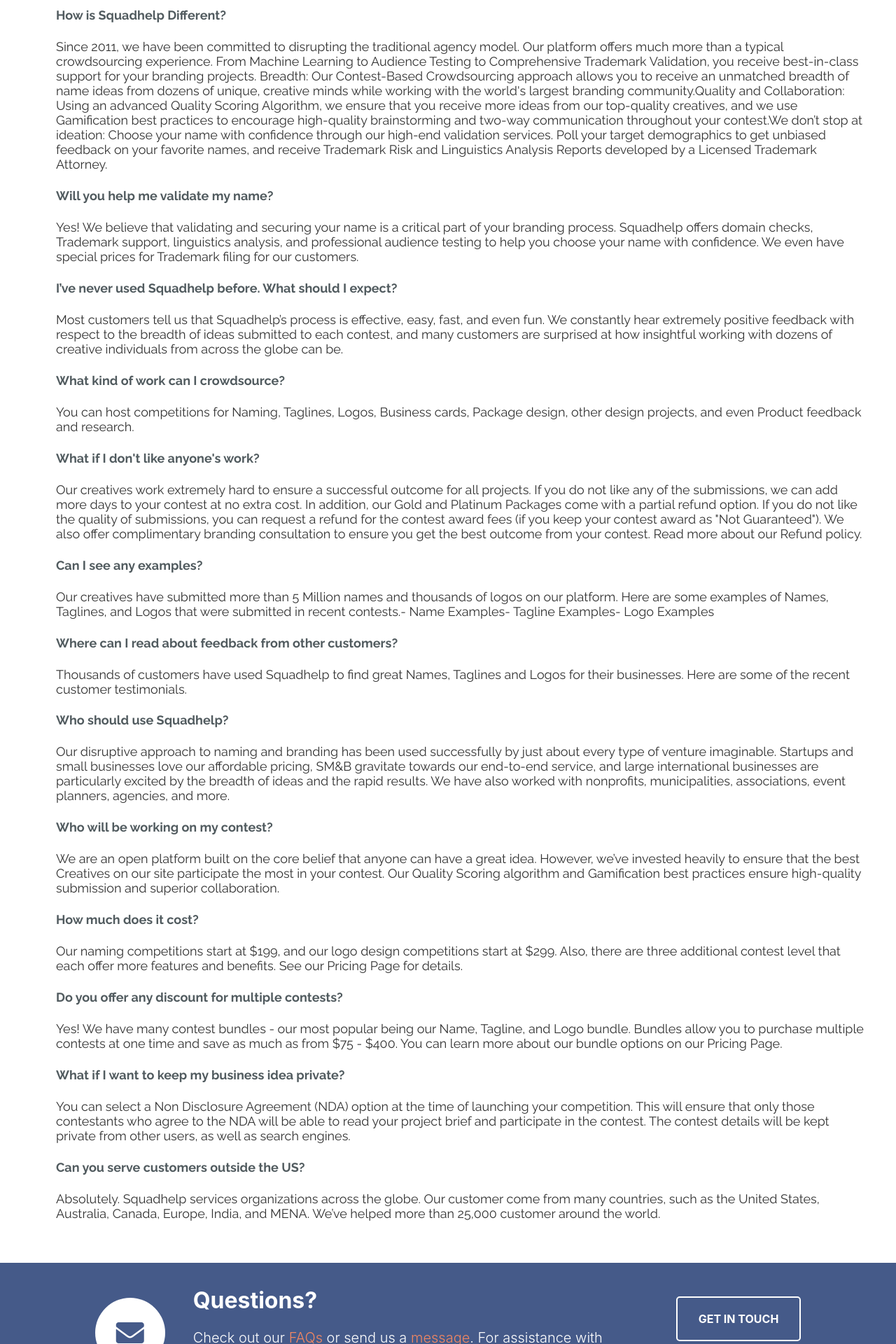
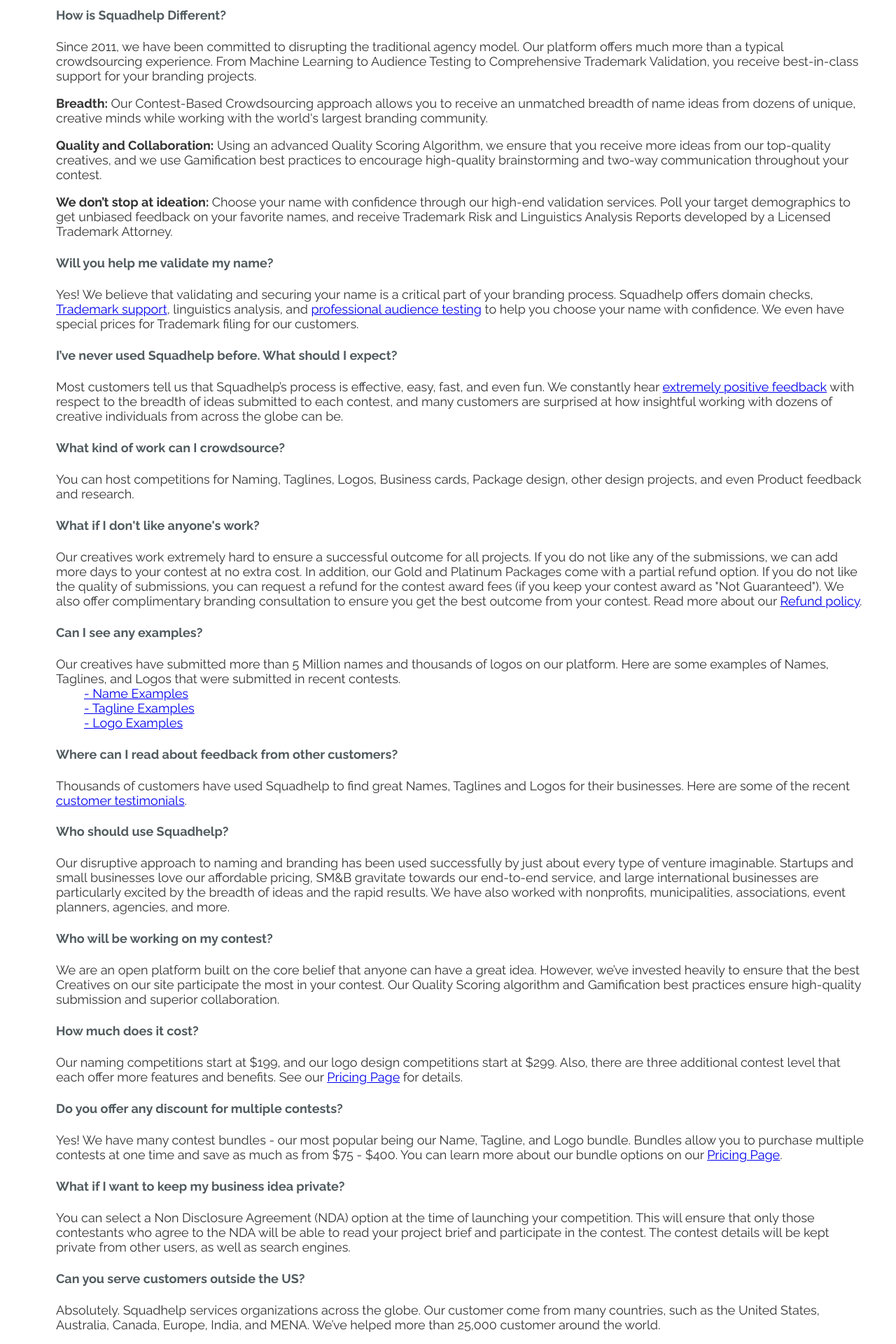
Before and after one commit to ElectricalVeins/fc_exam_task, a React (Create React App) app in the folder client/: page /howItWorks in a window 1280 px wide. Shown: the part 1500-3420 px from the top of the page at 70% size. Built offline with nearby package versions, Linux system fonts and the light colour scheme; no server answers.

Commit message:
refactor html structure

```diff
--- a/client/src/pages/HowItWorksPage/index.js
+++ b/client/src/pages/HowItWorksPage/index.js
@@ -15,14 +15,6 @@
   }, [] )
 
   const setHeight = () => setScrollY( window.scrollY )
-
-  const renderFaq = () => ( faq.map( ( item, index ) => (
-      <li key={index}>
-        <h4>{item.question}</h4>
-        <p>{item.answer}</p>
-      </li>
-    )
-  ) )
 
   const renderScrollUp = () => {
     const computedStyles = classNames( styles.scrollUp,
@@ -114,9 +106,139 @@
             <h4>Frequently Asked Questions</h4>
           </div>
           <ul>
-            {
-              renderFaq()
-            }
+            <li>
+              <h4>Why should I use Squadhelp?</h4>
+              <p>You always have an option of hiring a consultant or coming up with the name
+                yourself. However, Squadhelp builds great brands that succeed faster by connecting
+                you with the most creative people across the globe. Most importantly, Squadhelp
+                provides you with choice: you get to see ideas from dozens (in some cases, hundreds)
+                of contestants before you select a winner. Typically, you would spend far less money
+                with Squadhelp (our contests start at $199) than hiring an agency. Also, you will
+                receive immediate results - most contests begin receiving submissions within minutes
+                of starting.</p>
+            </li>
+
+            <li>
+              <h4>How is Squadhelp Different?</h4>
+              <p>Since 2011, we have been committed to disrupting the traditional agency model. Our
+                platform offers much more than a typical crowdsourcing experience. From Machine
+                Learning to Audience Testing to Comprehensive Trademark Validation, you receive
+                best-in-class support for your branding projects.</p>
+              <p><strong>Breadth:</strong> Our Contest-Based Crowdsourcing approach allows you to
+                receive an unmatched breadth of name ideas from dozens of unique, creative minds
+                while working with the world's largest branding community.</p>
+              <p><strong>Quality and Collaboration:</strong> Using an advanced Quality Scoring
+                Algorithm, we ensure that you receive more ideas from our top-quality creatives, and
+                we use Gamification best practices to encourage high-quality brainstorming and
+                two-way communication throughout your contest.</p>
+              <p><strong>We don’t stop at ideation: </strong>Choose your name with confidence
+                through our high-end validation services. Poll your target demographics to get
+                unbiased feedback on your favorite names, and receive Trademark Risk and Linguistics
+                Analysis Reports developed by a Licensed Trademark Attorney.</p>
+            </li>
+
+            <li>
+              <h4>Will you help me validate my name?</h4>
+              <p>Yes! We believe that validating and securing your name is a critical part of your
+                branding process. Squadhelp offers domain checks, <a href="#">Trademark support</a>,
+                linguistics analysis, and <a href="#">professional audience testing</a> to help you
+                choose your name with confidence. We even have special prices for Trademark filing
+                for our customers.</p>
+            </li>
+
+            <li>
+              <h4>I’ve never used Squadhelp before. What should I expect?</h4>
+              <p>Most customers tell us that Squadhelp’s process is effective, easy, fast, and even
+                fun. We constantly hear <a href="#">extremely positive feedback</a> with respect to
+                the breadth of ideas submitted to each contest, and many customers are surprised at
+                how insightful working with dozens of creative individuals from across the globe can
+                be.</p>
+            </li>
+
+            <li>
+              <h4>What kind of work can I crowdsource?</h4>
+              <p>You can host competitions for Naming, Taglines, Logos, Business cards, Package
+                design, other design projects, and even Product feedback and research.</p>
+            </li>
+
+            <li>
+              <h4>What if I don't like anyone's work?</h4>
+              <p>Our creatives work extremely hard to ensure a successful outcome for all projects.
+                If you do not like any of the submissions, we can add more days to your contest at
+                no extra cost. In addition, our Gold and Platinum Packages come with a partial
+                refund option. If you do not like the quality of submissions, you can request a
+                refund for the contest award fees (if you keep your contest award as "Not
+                Guaranteed"). We also offer complimentary branding consultation to ensure you get
+                the best outcome from your contest. Read more about our <a href="#">Refund
+                  policy</a>.</p>
+            </li>
+
+            <li>
+              <h4>Can I see any examples?</h4>
+              <p>Our creatives have submitted more than 5 Million names and thousands of logos on
+                our platform. Here are some examples of Names, Taglines, and Logos that were
+                submitted in recent contests.
+                <ul>
+                  <li><a href="#">- Name Examples</a></li>
+                  <li><a href="#">- Tagline Examples</a></li>
+                  <li><a href="#">- Logo Examples</a></li>
+                </ul>
+              </p>
+            </li>
+
+            <li>
+              <h4>Where can I read about feedback from other customers?</h4>
+              <p>Thousands of customers have used Squadhelp to find great Names, Taglines and Logos
+                for their businesses. Here are some of the recent <a href="#">customer
+                  testimonials</a>.</p>
+            </li>
+
+            <li>
+              <h4>Who should use Squadhelp?</h4>
+              <p>Our disruptive approach to naming and branding has been used successfully by just
+                about every type of venture imaginable. Startups and small businesses love our
+                affordable pricing, SM&B gravitate towards our end-to-end service, and large
+                international businesses are particularly excited by the breadth of ideas and the
+                rapid results. We have also worked with nonprofits, municipalities, associations,
+                event planners, agencies, and more.</p>
+            </li>
+
+            <li>
+              <h4>Who will be working on my contest?</h4>
+              <p>We are an open platform built on the core belief that anyone can have a great idea.
+                However, we’ve invested heavily to ensure that the best Creatives on our site
+                participate the most in your contest. Our Quality Scoring algorithm and Gamification
+                best practices ensure high-quality submission and superior collaboration.</p>
+            </li>
+
+            <li>
+              <h4>How much does it cost?</h4>
+              <p>Our naming competitions start at $199, and our logo design competitions start at
+                $299. Also, there are three additional contest level that each offer more features
+                and benefits. See our <a href="#">Pricing Page</a> for details.</p>
+            </li>
+
+            <li>
+              <h4>Do you offer any discount for multiple contests?</h4>
+              <p>Yes! We have many contest bundles - our most popular being our Name, Tagline, and
+                Logo bundle. Bundles allow you to purchase multiple contests at one time and save as
+                much as from $75 - $400. You can learn more about our bundle options on our <a
+                  href="#">Pricing Page</a>.</p>
+            </li>
+
+            <li>
+              <h4>What if I want to keep my business idea private?</h4>
+              <p>You can select a Non Disclosure Agreement (NDA) option at the time of launching
+                your competition. This will ensure that only those contestants who agree to the NDA
+                will be able to read your project brief and participate in the contest. The contest
+                details will be kept private from other users, as well as search engines.</p>
+            </li>
+            <li>
+              <h4>Can you serve customers outside the US?</h4>
+              <p>Absolutely. Squadhelp services organizations across the globe. Our customer come
+                from many countries, such as the United States, Australia, Canada, Europe, India,
+                and MENA. We’ve helped more than 25,000 customer around the world.</p>
+            </li>
           </ul>
         </section>
 
```
